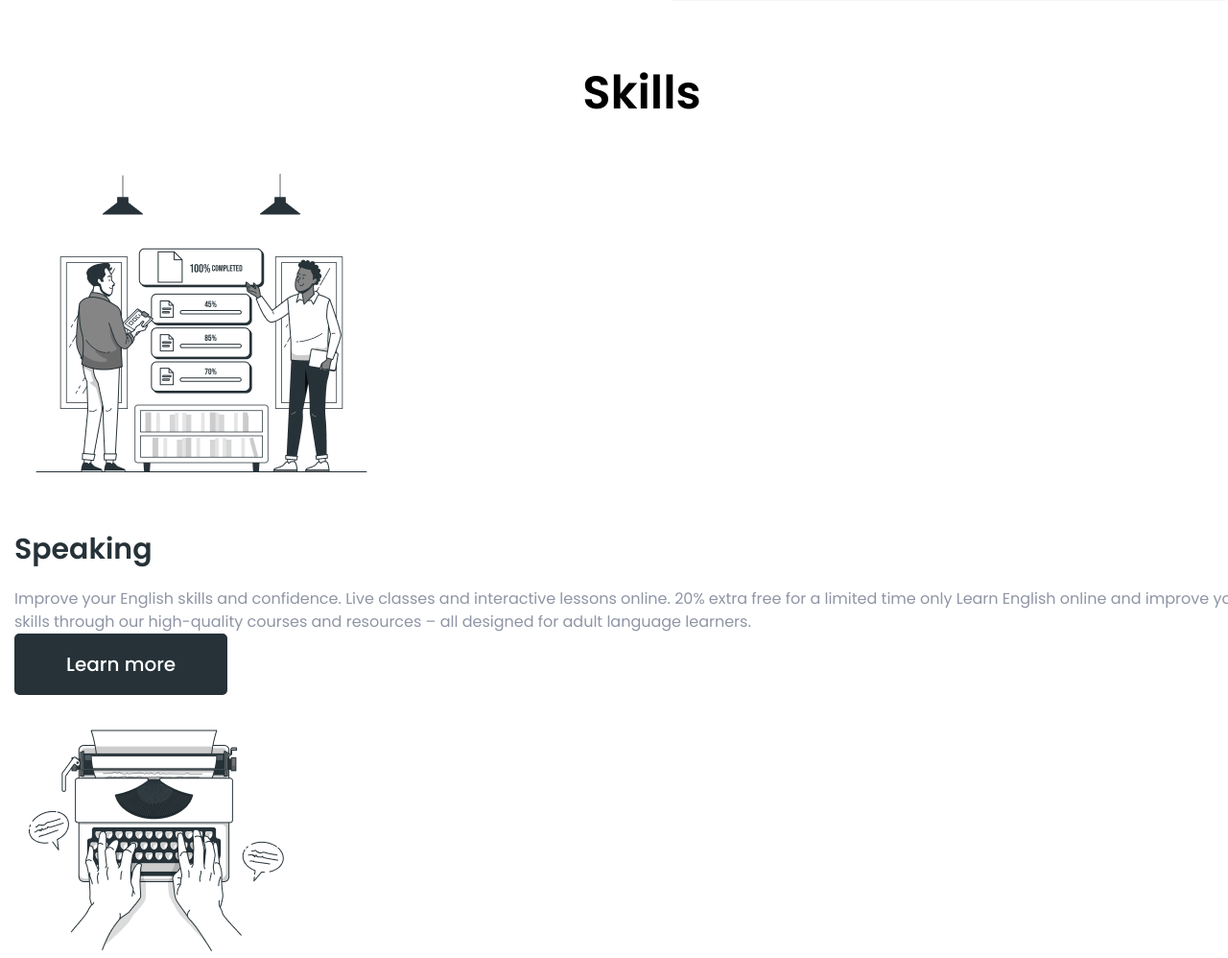
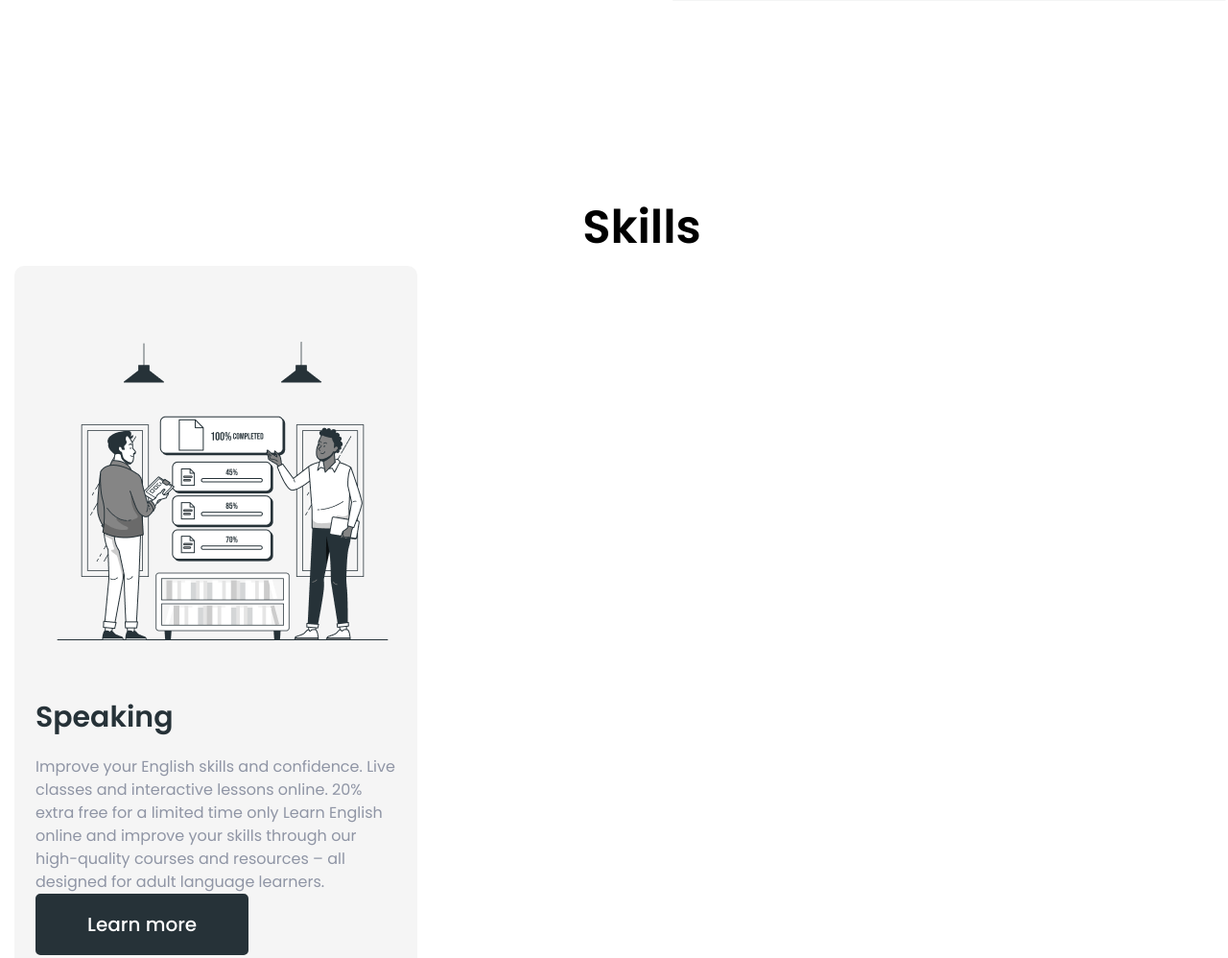
Before and after one commit to vitasika/Britlex-Language-School, a plain HTML site: page index.html in a window 1280 px wide. Shown: the part 783-1781 px from the top of the page at 96% size. Drawn offline with nearby package versions, Linux system fonts and the light colour scheme.

Commit message:
skill card

```diff
--- a/css/styles.css
+++ b/css/styles.css
@@ -11,7 +11,7 @@
     --border-color:#c4c4c4;
     --badge-bg-color:#eeeeee;
     --badge-color:#546269;
-
+    --card-bg-color:#F5F5F5;
 }
 
 html {
@@ -214,12 +214,17 @@ p {
     /* border: 2px solid var(--secondary-color); */
 }
 
-/* .hero-img{
-
-} */
+.hero-img{
+    width: 660px;
+}
 
 
 /* SKILLS */
+
+.skill-padding{
+    padding-top: 140px;
+    padding-bottom: 140px;
+}
 
 .skill-title{
     font-weight: 600;
@@ -233,9 +238,18 @@ p {
 
 } */
 
-/* .skill-item{
+.skill-list li{
+    background-color:var(--card-bg-color) ;
+}
 
-} */
+.skill-item{
+    border-radius: 10px;
+}
+
+.skill-speaking{
+    width: 420px;
+    padding: 35px 22px 92px 22px;
+}
 
 .skill-name{
     font-weight: 600;
--- a/index.html
+++ b/index.html
@@ -58,10 +58,10 @@
 
     <!-- Skills -->
     <section class="section" id="skills">
-      <div class="conteiner">
+      <div class="conteiner skill-padding">
         <h2 class="skill-title">Skills</h2>
         <ul class="list skill-list">
-          <li class="skill-item">
+          <li class="skill-item skill-speaking">
             <img src="./img/Shared goals-bro 1.png" alt="speaking" width="390" />
             <h3 class="skill-name">Speaking</h3>
             <p class="skill-description">
```
